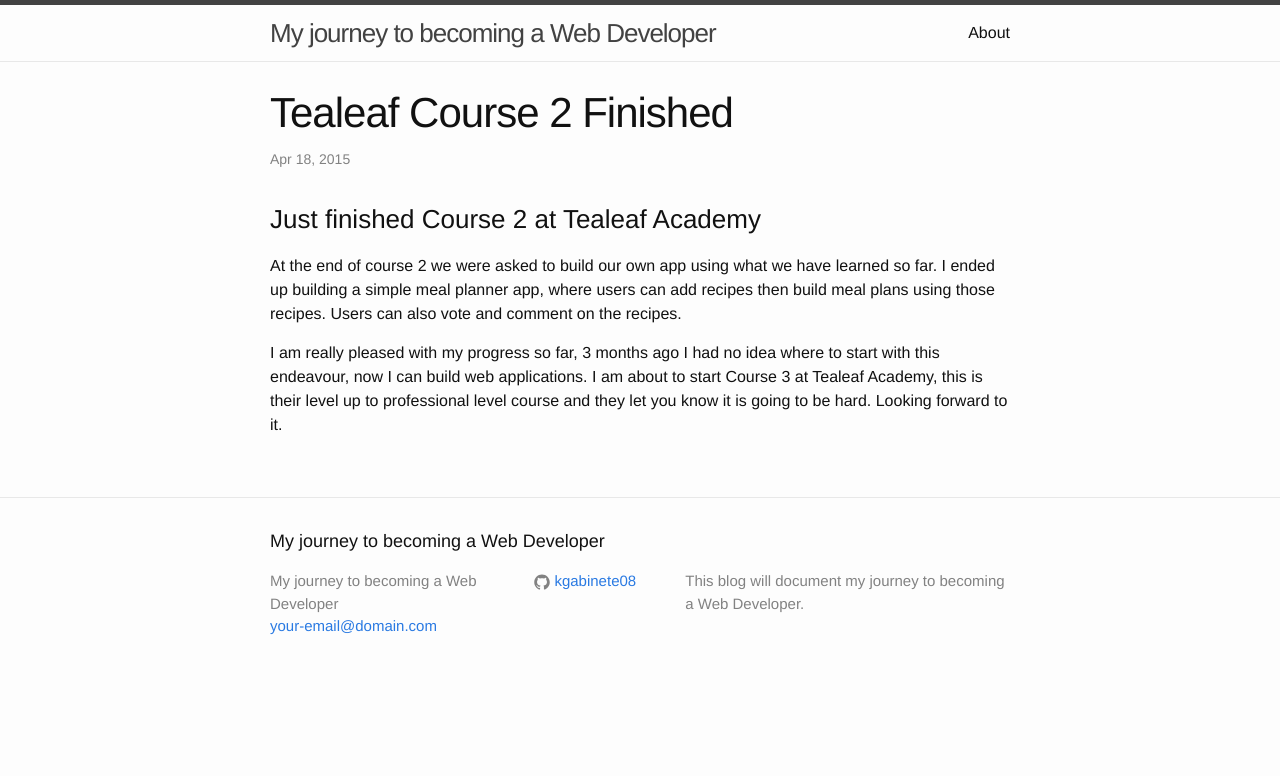
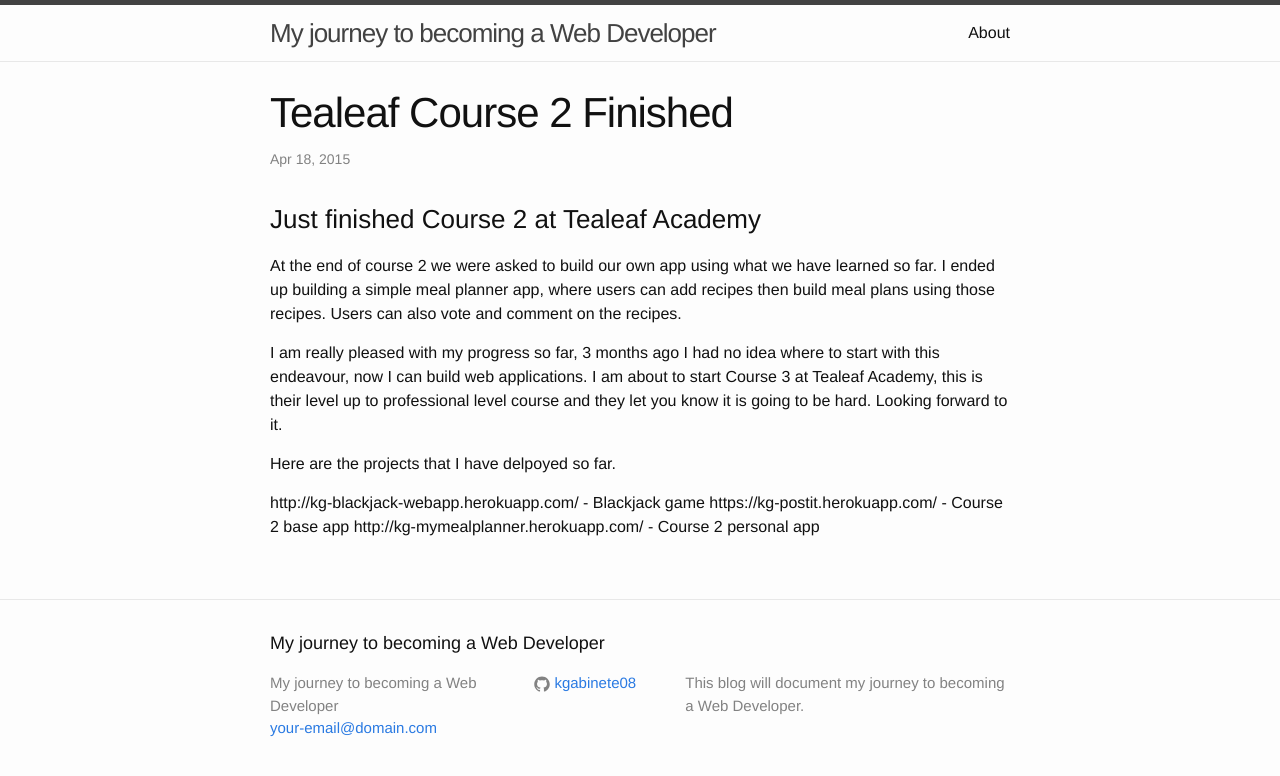
Before and after one commit to kgabinete08/kgabinete08.github.io, a Jekyll site: the page built from _posts/2015-4-18-End of Tealeaf Course 2.markdown, in a window 1280 px wide. Shown: the top 776 px of the page. Built offline with Jekyll 4.4.1, drawn with Linux system fonts in a browser that asks for light colours.

Commit message:
added web app links

```diff
--- a/_posts/2015-4-18-End of Tealeaf Course 2.markdown
+++ b/_posts/2015-4-18-End of Tealeaf Course 2.markdown
@@ -10,3 +10,9 @@ categories: web development
 At the end of course 2 we were asked to build our own app using what we have learned so far.  I ended up building a simple meal planner app, where users can add recipes then build meal plans using those recipes.  Users can also vote and comment on the recipes.
 
 I am really pleased with my progress so far, 3 months ago I had no idea where to start with this endeavour, now I can build web applications.  I am about to start Course 3 at Tealeaf Academy, this is their level up to professional level course and they let you know it is going to be hard.  Looking forward to it.
+
+Here are the projects that I have delpoyed so far.
+
+http://kg-blackjack-webapp.herokuapp.com/ - Blackjack game
+https://kg-postit.herokuapp.com/ - Course 2 base app
+http://kg-mymealplanner.herokuapp.com/ - Course 2 personal app
```
